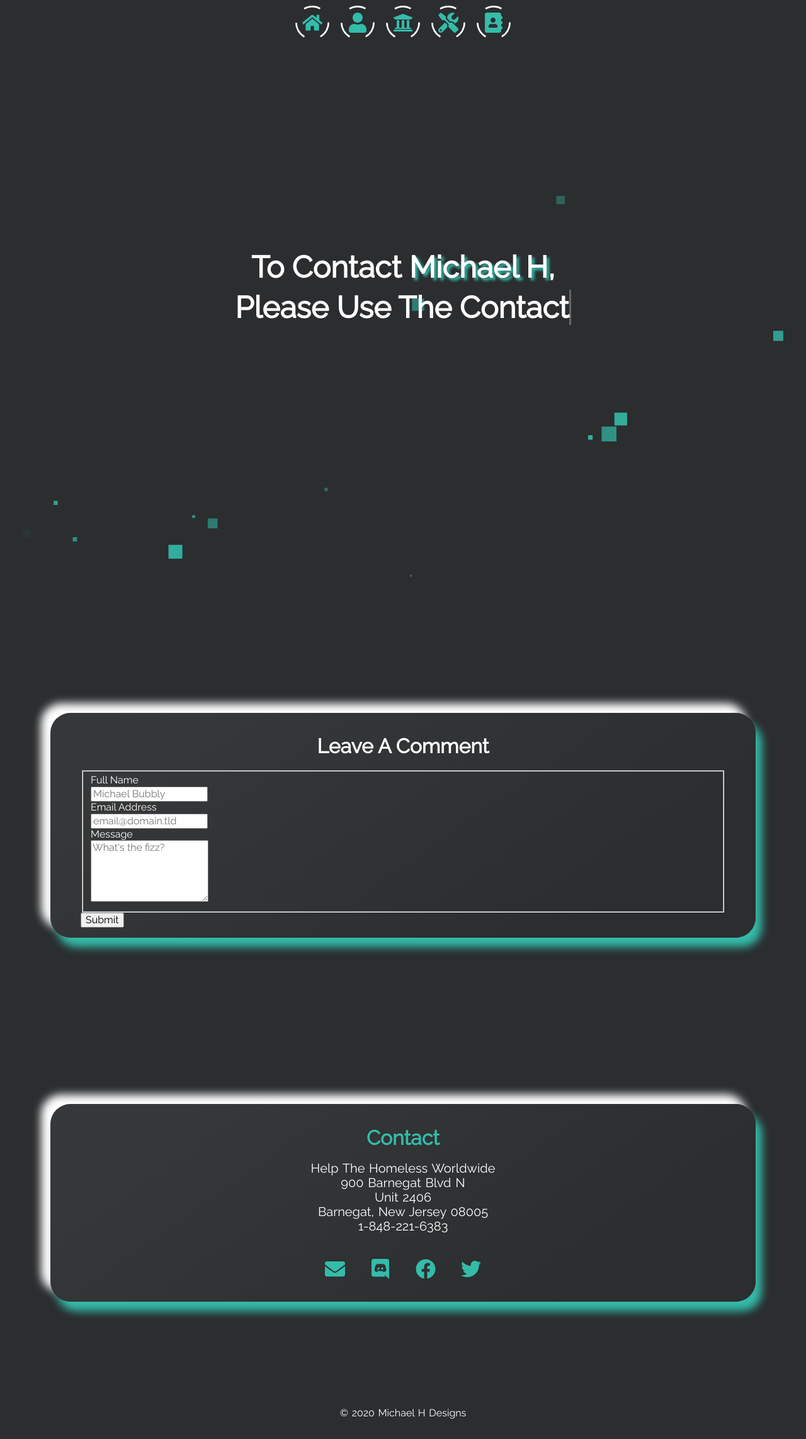
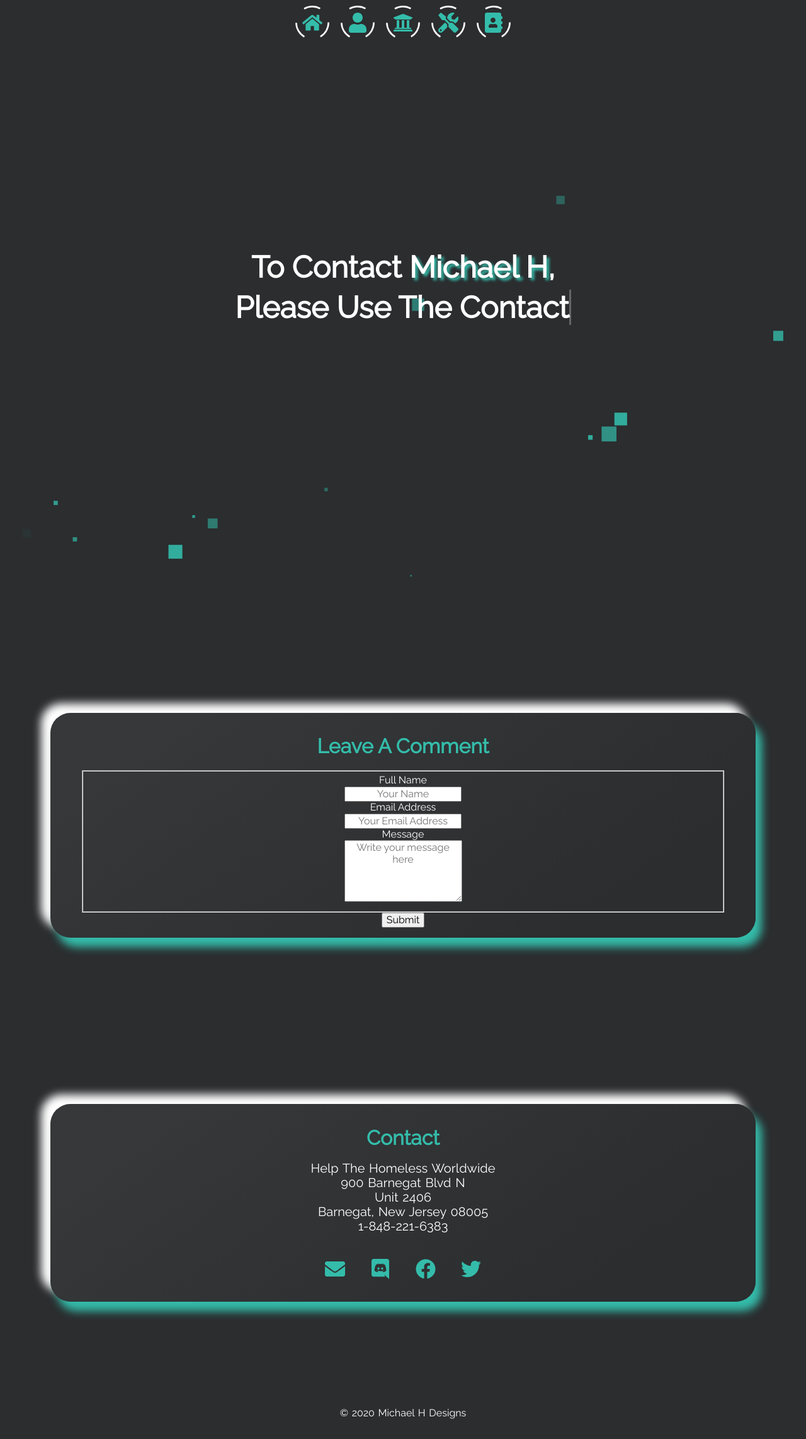
Before and after one commit to MichaelHDesigns/contact, a Jekyll site: the page built from index.html, in a window 1280 px wide. Shown: the whole page at 63% size. Built offline with Jekyll 4.4.1, drawn with Linux system fonts in a browser that asks for light colours.

Commit message:
Update landing-page.html

```diff
--- a/_includes/landing-page.html
+++ b/_includes/landing-page.html
@@ -95,24 +95,24 @@
 
 <div class="layout">
   <div class="card neumorphism-card-big">
-    <h1 class="title">Leave A Comment</h1>
-<form id="fs-frm" name="simple-contact-form" accept-charset="utf-8" action="https://submit-form.com/8ZJKP6gfn8RZPmnyq0Lja" method="post">
+    <h1 class="title" style="color: #34bcaa; text-align: center" >Leave A Comment</h1>
+<form id="fs-frm" name="simple-contact-form" accept-charset="utf-8" action="https://submit-form.com/8ZJKP6gfn8RZPmnyq0Lja" method="post" style="text-align: center">
  <fieldset id="fs-frm-inputs">
-<label for="full-name">Full Name</label>
+<label for="full-name" style="text-align: center">Full Name</label>
 <br>
-<input type="text" name="name" id="full-name" placeholder="Michael Bubbly" required="">
+<input type="text" name="name" id="full-name" placeholder="Your Name" required="" style="text-align: center">
 <br>
-<label for="email-address">Email Address</label>
+<label for="email-address" style="text-align: center">Email Address</label>
 <br>
- <input type="email" name="_replyto" id="email-address" placeholder="email@domain.tld" required="">
+ <input type="email" name="_replyto" id="email-address" placeholder="Your Email Address" required="" style="text-align: center">
 <br>
- <label for="message">Message</label>
+ <label for="message" style="text-align: center">Message</label>
 <br>
-<textarea rows="5" name="message" id="message" placeholder="What's the fizz?" required="">
+<textarea rows="5" name="message" id="message" placeholder="Write your message here" required="" style="text-align: center">
 </textarea>
-<input type="hidden" name="_subject" id="email-subject" value="Contact Form Submission">
+<input type="hidden" name="_subject" id="email-subject" value="Contact Form Submission" style="text-align: center">
  </fieldset>
-<input type="submit" value="Submit">
+<input type="submit" value="Submit" style="text-align: center">
 </form>
   </div>
 </div>
```
